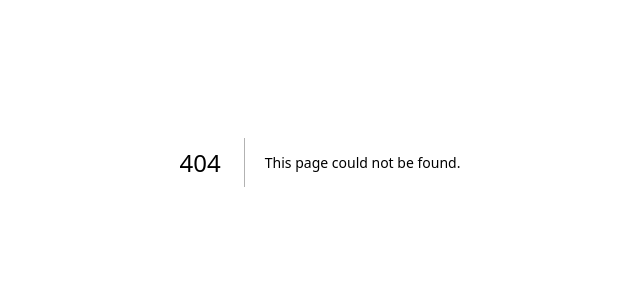
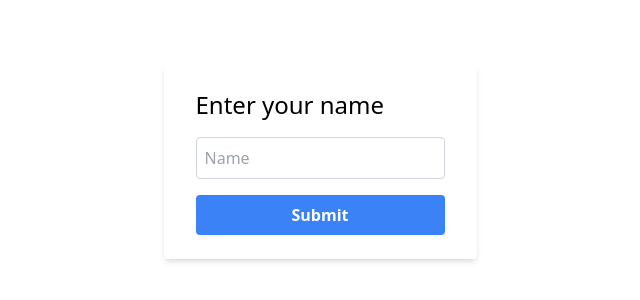
Before and after one commit to Ferm0494/pokemon-ui, a Next.js app: page /auth/login in a window 1280 px wide. Before the commit this address had no page. Shown: the part 238-538 px from the top of the page, without its empty margins (320-960 px from the left). Built offline with nearby package versions, Linux system fonts and the light colour scheme.

Commit message:
[FEAT] - Set up Auth

```diff
--- /dev/null
+++ b/src/context/AuthProvider.tsx
@@ -0,0 +1,62 @@
+import { useRouter } from "next/router";
+import React, {
+  createContext,
+  useState,
+  useEffect,
+  ReactChildren,
+  ReactNode,
+  useCallback,
+} from "react";
+
+interface User {
+  name: string;
+}
+
+interface AuthContextProps {
+  user: User | null;
+  loading: boolean;
+  login: (name: string) => void;
+}
+
+interface AuthProps extends Pick<AuthContextProps, "user"> {
+  loading: boolean;
+}
+
+export const AuthContext = createContext<AuthContextProps>({
+  user: null,
+  loading: true,
+  login: () => {},
+});
+
+const AuthProvider: React.FC<{ children: (props: AuthProps) => ReactNode }> = ({
+  children,
+}) => {
+//   const navigator = useRouter();
+  const [user, setUser] = useState<User | null>(null);
+  const [loading, setLoading] = useState(true);
+
+  const login = (name: string) => {
+    setUser({ name });
+    sessionStorage.setItem("user", JSON.stringify({ name }));
+  };
+
+  useEffect(() => {
+    const storedUser = sessionStorage.getItem("user");
+    if (storedUser) {
+      const parsedUser = JSON.parse(storedUser);
+      setUser({ name: parsedUser.name });
+    }
+    setLoading(false);
+  }, []);
+
+  return (
+    <AuthContext.Provider value={{ user, login, loading }}>
+      {children({
+        user,
+        loading,
+      })}
+    </AuthContext.Provider>
+  );
+};
+
+export default AuthProvider;
--- a/src/pages/_app.tsx
+++ b/src/pages/_app.tsx
@@ -1,6 +1,27 @@
+import AuthProvider from "@/context/AuthProvider";
 import "@/styles/globals.css";
 import type { AppProps } from "next/app";
+import Login from "./auth/login";
+import Home from "./";
 
 export default function App({ Component, pageProps }: AppProps) {
-  return <Component {...pageProps} />;
+  return (
+    <AuthProvider>
+      {({ user, loading }) => {
+        if (loading) {
+          return <div>Loading...</div>;
+        }
+        // If the user is logged in and wants to view the Login Page, redirect to the home page
+        if (user && Component == Login) {
+          return <Home />;
+        }
+        // If the user is logged in and is not viewing the Login Page, render the requested page
+        if (user) {
+          return <Component {...pageProps} />;
+        }
+        // Means the user is not logged in, we force to view the Login Page
+        return <Login />;
+      }}
+    </AuthProvider>
+  );
 }
--- /dev/null
+++ b/src/pages/auth/login/index.tsx
@@ -0,0 +1,39 @@
+import { AuthContext } from "@/context/AuthProvider";
+import { useRouter } from "next/router";
+import React, { useContext, useEffect, useRef } from "react";
+
+const Login = () => {
+  const { login, loading } = useContext(AuthContext);
+  const navigator = useRouter();
+  const inputRef = useRef<HTMLInputElement | null>(null);
+  const handleAddUser = () => {
+    const name = inputRef?.current?.value;
+    if (!name) {
+      return;
+    }
+    login(name);
+    navigator.push("/");
+
+  };
+  return (
+    !loading && <div className="flex justify-center items-center h-screen">
+      <div className="bg-white shadow-md rounded px-8 py-6 flex flex-col">
+        <h2 className="text-2xl mb-4">Enter your name</h2>
+        <input
+          ref={inputRef}
+          type="text"
+          className="border border-gray-300 rounded p-2 mb-4"
+          placeholder="Name"
+        />
+        <button
+          onClick={handleAddUser}
+          className="bg-blue-500 hover:bg-blue-700 text-white font-bold p-2 rounded"
+        >
+          Submit
+        </button>
+      </div>
+    </div>
+  );
+};
+
+export default Login;
--- a/src/styles/globals.css
+++ b/src/styles/globals.css
@@ -16,16 +16,6 @@
   }
 }
 
-body {
-  color: rgb(var(--foreground-rgb));
-  background: linear-gradient(
-      to bottom,
-      transparent,
-      rgb(var(--background-end-rgb))
-    )
-    rgb(var(--background-start-rgb));
-}
-
 @layer utilities {
   .text-balance {
     text-wrap: balance;
```
